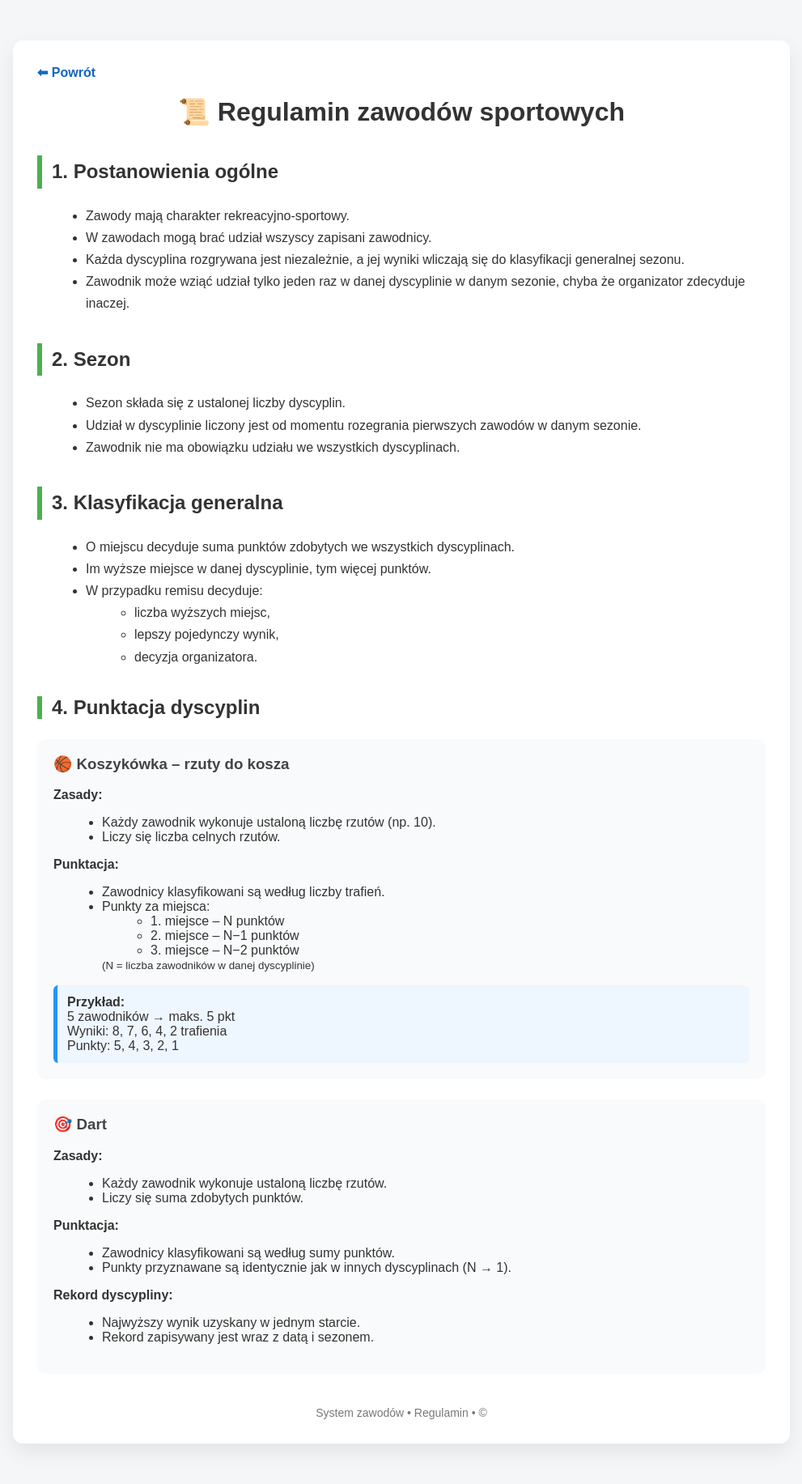
After one commit to Pescior/Turnieje, a Flask app: page /regulamin in a window 1280 px wide. The commit adds this page. Shown: the whole page at 81% size, without its empty margins (144-1135 px from the left). Run offline with Flask 3, Linux system fonts and the light colour scheme.

Commit message:
Add files via upload

```diff
--- a/app.py
+++ b/app.py
@@ -629,6 +629,9 @@ def ranking():
         dyscypliny=dane["dyscypliny"],
         wybrana_dyscyplina=wybrana_dyscyplina
     )
+@app.route("/regulamin")
+def regulamin():
+    return render_template("regulamin.html")
 
 if __name__ == "__main__":
     app.run(debug=True)
--- a/templates/index.html
+++ b/templates/index.html
@@ -14,9 +14,14 @@
     </div>
 
     <div class="top-right">
+
         <strong>📊 Ukończenie sezonu</strong><br>
         {{ procent_sezonu }}%
+
     </div>
+    <a href="/regulamin">📜 Regulamin zawodów</a>
+
+
 </div>
 
 <hr>
--- /dev/null
+++ b/templates/regulamin.html
@@ -0,0 +1,187 @@
+<!DOCTYPE html>
+<html lang="pl">
+<head>
+    <meta charset="UTF-8">
+    <title>Regulamin zawodów</title>
+    <link rel="stylesheet" href="/static/style.css">
+
+    <style>
+        body {
+            background: #f5f6f8;
+            font-family: Arial, sans-serif;
+            color: #333;
+        }
+
+        .container {
+            max-width: 900px;
+            margin: 30px auto;
+            background: white;
+            padding: 30px;
+            border-radius: 12px;
+            box-shadow: 0 10px 25px rgba(0,0,0,0.08);
+        }
+
+        a.back {
+            display: inline-block;
+            margin-bottom: 20px;
+            text-decoration: none;
+            font-weight: bold;
+        }
+
+        h1 {
+            text-align: center;
+            margin-bottom: 30px;
+        }
+
+        h2 {
+            margin-top: 35px;
+            border-left: 6px solid #4CAF50;
+            padding-left: 12px;
+        }
+
+        h3 {
+            margin-top: 25px;
+            color: #444;
+        }
+
+        .section {
+            margin-top: 20px;
+            line-height: 1.7;
+        }
+
+        ul {
+            margin-left: 20px;
+        }
+
+        .discipline {
+            background: #f9fafb;
+            border-radius: 10px;
+            padding: 20px;
+            margin-top: 25px;
+        }
+
+        .discipline h3 {
+            margin-top: 0;
+        }
+
+        .example {
+            background: #eef6ff;
+            border-left: 5px solid #2196F3;
+            padding: 12px;
+            margin-top: 15px;
+            border-radius: 6px;
+        }
+
+        .footer {
+            margin-top: 40px;
+            text-align: center;
+            color: #777;
+            font-size: 14px;
+        }
+    </style>
+</head>
+
+<body>
+
+<div class="container">
+
+    <a href="/" class="back">⬅ Powrót</a>
+
+    <h1>📜 Regulamin zawodów sportowych</h1>
+
+    <div class="section">
+        <h2>1. Postanowienia ogólne</h2>
+        <ul>
+            <li>Zawody mają charakter rekreacyjno-sportowy.</li>
+            <li>W zawodach mogą brać udział wszyscy zapisani zawodnicy.</li>
+            <li>Każda dyscyplina rozgrywana jest niezależnie, a jej wyniki wliczają się do klasyfikacji generalnej sezonu.</li>
+            <li>Zawodnik może wziąć udział tylko jeden raz w danej dyscyplinie w danym sezonie, chyba że organizator zdecyduje inaczej.</li>
+        </ul>
+    </div>
+
+    <div class="section">
+        <h2>2. Sezon</h2>
+        <ul>
+            <li>Sezon składa się z ustalonej liczby dyscyplin.</li>
+            <li>Udział w dyscyplinie liczony jest od momentu rozegrania pierwszych zawodów w danym sezonie.</li>
+            <li>Zawodnik nie ma obowiązku udziału we wszystkich dyscyplinach.</li>
+        </ul>
+    </div>
+
+    <div class="section">
+        <h2>3. Klasyfikacja generalna</h2>
+        <ul>
+            <li>O miejscu decyduje suma punktów zdobytych we wszystkich dyscyplinach.</li>
+            <li>Im wyższe miejsce w danej dyscyplinie, tym więcej punktów.</li>
+            <li>W przypadku remisu decyduje:
+                <ul>
+                    <li>liczba wyższych miejsc,</li>
+                    <li>lepszy pojedynczy wynik,</li>
+                    <li>decyzja organizatora.</li>
+                </ul>
+            </li>
+        </ul>
+    </div>
+
+    <h2>4. Punktacja dyscyplin</h2>
+
+    <div class="discipline">
+        <h3>🏀 Koszykówka – rzuty do kosza</h3>
+
+        <strong>Zasady:</strong>
+        <ul>
+            <li>Każdy zawodnik wykonuje ustaloną liczbę rzutów (np. 10).</li>
+            <li>Liczy się liczba celnych rzutów.</li>
+        </ul>
+
+        <strong>Punktacja:</strong>
+        <ul>
+            <li>Zawodnicy klasyfikowani są według liczby trafień.</li>
+            <li>Punkty za miejsca:
+                <ul>
+                    <li>1. miejsce – N punktów</li>
+                    <li>2. miejsce – N−1 punktów</li>
+                    <li>3. miejsce – N−2 punktów</li>
+                </ul>
+                <small>(N = liczba zawodników w danej dyscyplinie)</small>
+            </li>
+        </ul>
+
+        <div class="example">
+            <strong>Przykład:</strong><br>
+            5 zawodników → maks. 5 pkt<br>
+            Wyniki: 8, 7, 6, 4, 2 trafienia<br>
+            Punkty: 5, 4, 3, 2, 1
+        </div>
+    </div>
+
+    <div class="discipline">
+        <h3>🎯 Dart</h3>
+
+        <strong>Zasady:</strong>
+        <ul>
+            <li>Każdy zawodnik wykonuje ustaloną liczbę rzutów.</li>
+            <li>Liczy się suma zdobytych punktów.</li>
+        </ul>
+
+        <strong>Punktacja:</strong>
+        <ul>
+            <li>Zawodnicy klasyfikowani są według sumy punktów.</li>
+            <li>Punkty przyznawane są identycznie jak w innych dyscyplinach (N → 1).</li>
+        </ul>
+
+        <strong>Rekord dyscypliny:</strong>
+        <ul>
+            <li>Najwyższy wynik uzyskany w jednym starcie.</li>
+            <li>Rekord zapisywany jest wraz z datą i sezonem.</li>
+        </ul>
+    </div>
+
+    <div class="footer">
+        System zawodów • Regulamin • ©
+    </div>
+
+</div>
+
+</body>
+</html>
```
